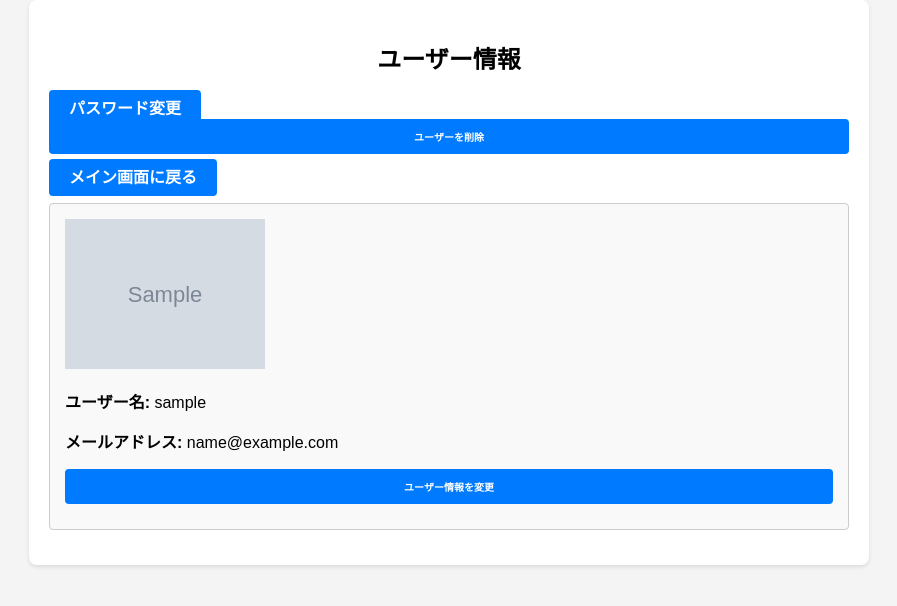
After one commit to kawamura-ac/b-team, a PHP site: page /my_page.php in a window 1280 px wide. The commit adds this page. Shown: the top 606 px of the page, without its empty margins (191-1088 px from the left). Run offline with PHP 8.4, Linux system fonts and the light colour scheme; the visitor is signed in with stand-in values (Sample User, id 1); tables that the repository leaves empty or names only in its code hold one stand-in row (values such as "Sample post"); grey boxes marked "Sample" are stand-in pictures.

Commit message:
0127 投稿内容文字数変更　ユーザー情報ページ系追加

```diff
--- a/create_post.php
+++ b/create_post.php
@@ -47,7 +47,7 @@ if ($_SERVER['REQUEST_METHOD'] === 'POST') {
 
             <div class="textarea">
             <label for="post_content">投稿内容</label>
-            <textarea name="post_content" id="post_content" placeholder="500字以内で入力してください" required></textarea>
+            <textarea name="post_content" id="post_content" maxlength="8192" placeholder="8192字以内で入力してください" required></textarea>
 
             <button type="submit">投稿</button>
 
--- /dev/null
+++ b/my_page.php
@@ -0,0 +1,102 @@
+<?php
+session_start();
+require 'db_config.php'; // データベース接続ファイル
+
+// セッションにユーザーIDがなければリダイレクト
+if (!isset($_SESSION['user_id'])) {
+    header('Location: index.php');
+    exit();
+}
+
+// ユーザーIDをセッションから取得
+$user_id = $_SESSION['user_id'];
+
+// データベースからユーザー情報を取得
+$stmt = $pdo->prepare("SELECT user_name, user_email, user_img FROM users WHERE user_id = :user_id");
+$stmt->bindParam(':user_id', $user_id, PDO::PARAM_INT);
+$stmt->execute();
+$result = $stmt->fetch();
+
+// ユーザー情報が見つからなかった場合
+if (!$result) {
+    echo "ユーザー情報が見つかりませんでした。";
+    exit();
+}
+?>
+<!DOCTYPE html>
+<html lang="ja">
+<head>
+    <meta charset="UTF-8">
+    <meta name="viewport" content="width=device-width, initial-scale=1.0">
+    <link rel="stylesheet" href="styles.css">
+    <title>ユーザー情報</title>
+</head>
+<body>
+<style>
+        .hidden {
+            display: none;
+        }
+        .form-container {
+            margin-top: 20px;
+            padding: 20px;
+            border: 1px solid #ccc;
+            border-radius: 5px;
+            background-color: #f9f9f9;
+        }
+    </style>
+    <script>
+        function toggleForm() {
+            const form = document.getElementById('updateForm');
+            form.classList.toggle('hidden');
+        }
+    </script>
+</head>
+<body>
+    <div class="container">
+        <h2>ユーザー情報</h2>
+        <div>
+            <a href="password_change.php" class="button">パスワード変更</a>
+            <form action="delete_user.php" method="post" onsubmit="return confirm('本当にこのユーザーを削除しますか？');">
+                <input type="hidden" name="user_id" value="<?php echo htmlspecialchars($user_id); ?>">
+                <button type="submit" class="button">ユーザーを削除</button>
+            </form>
+            <a href="main.php" class="button">メイン画面に戻る</a>
+        </div>
+
+        <!-- ユーザー情報表示 -->
+        <div class="post">
+            <?php if (!empty($result['user_img'])): ?>
+                <img src="<?php echo htmlspecialchars($result['user_img']); ?>" alt="プロフィール画像" style="max-width: 200px;">
+            <?php else: ?>
+                <p>画像が設定されていません。</p>
+            <?php endif; ?>
+            <p><strong>ユーザー名:</strong> <?php echo htmlspecialchars($result['user_name']); ?></p>
+            <p><strong>メールアドレス:</strong> <?php echo htmlspecialchars($result['user_email']); ?></p>
+            <button onclick="toggleForm()" class="button">ユーザー情報を変更</button>
+            <!-- ユーザー情報変更ボタン -->
+        </div>
+
+        <!-- ユーザー情報変更フォーム -->
+        <div id="updateForm" class="form-container hidden">
+            <form action="update_user.php" method="post">
+                <div>
+                    <label for="user_name">ユーザー名:</label>
+                    <input type="text" id="user_name" name="user_name" value="<?php echo htmlspecialchars($result['user_name']); ?>" required>
+                </div>
+                <div>
+                    <label for="user_email">メールアドレス:</label>
+                    <input type="email" id="user_email" name="user_email" value="<?php echo htmlspecialchars($result['user_email']); ?>" required>
+                </div>
+                <div>
+                    <label for="user_img">プロフィール画像URL:</label>
+                    <input type="file" id="user_img" name="user_img" value="<?php echo htmlspecialchars($result['user_img']); ?>">
+                </div>
+                <div>
+                    <input type="hidden" name="user_id" value="<?php echo htmlspecialchars($user_id); ?>">
+                    <button type="submit" class="button">変更を保存</button>
+                </div>
+            </form>
+        </div>
+    </div>
+</body>
+</html>
```
Also changed, not shown: delete_user.php (added, +35 -0 lines), update_user.php (added, +32 -0 lines).
